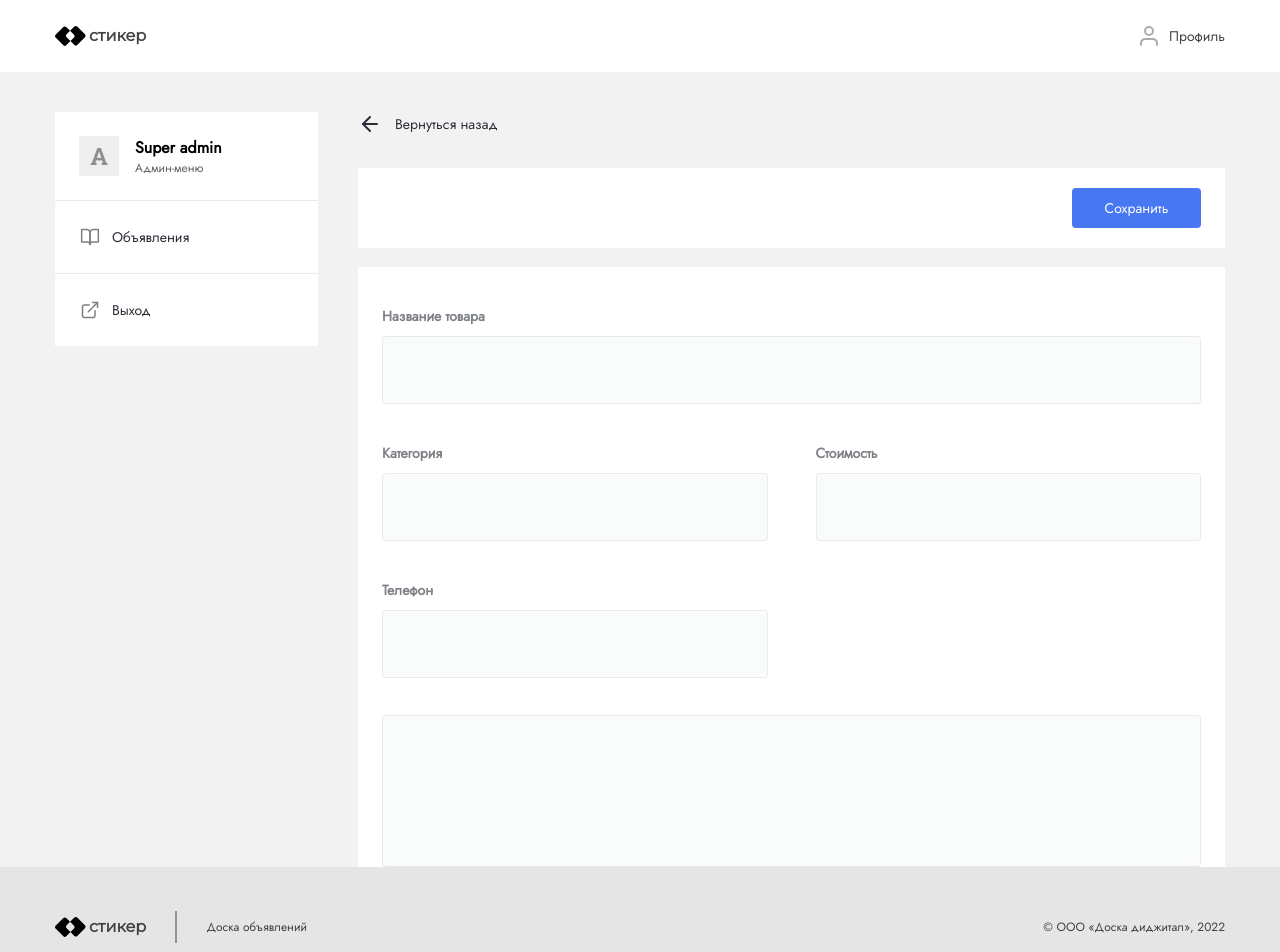
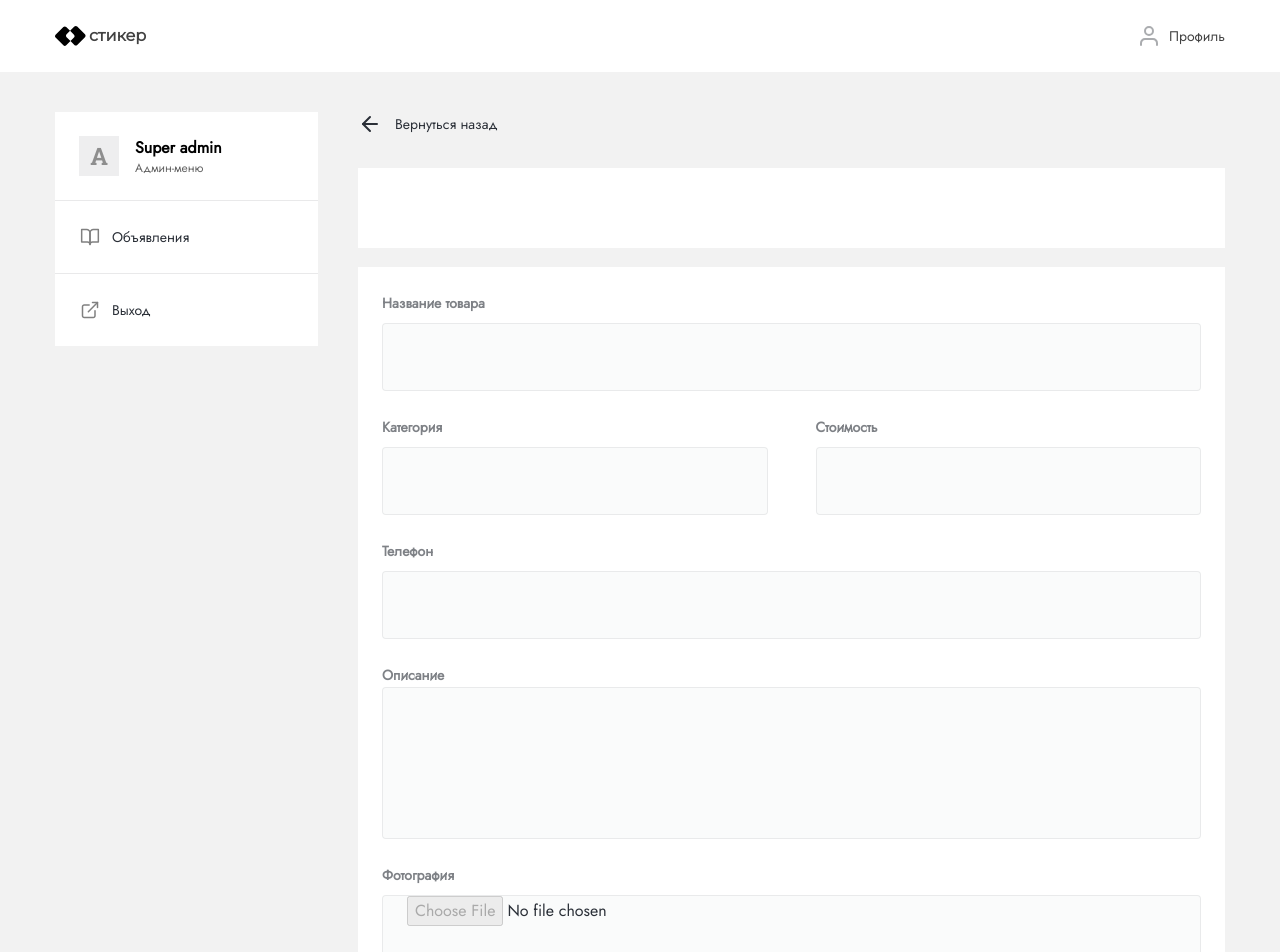
Before and after one commit to anikulshin310/homework, a React (Create React App) app: page /bulletin_board/1 in a window 1280 px wide. Shown: the top 952 px of the page. Built offline with nearby package versions, Linux system fonts and the light colour scheme.

Commit message:
detailed form

```diff
--- a/src/App.tsx
+++ b/src/App.tsx
@@ -12,7 +12,8 @@ const App = () => {
       <Routes>
         <Route path="/" />
         <Route path="/bulletin_board" element={<BulletInBoard />} />
-        <Route path="/bulletin_board/:uuid" element={<GoodItemDetailed />} />
+        <Route path="/bulletin_board/:add" element={<GoodItemDetailed />} />
+        <Route path="/bulletin_board/good/:uuid" element={<GoodItemDetailed />} />
       </Routes>
     </PageLayout>
   );
--- a/src/components/Modal/modal.module.scss
+++ b/src/components/Modal/modal.module.scss
@@ -2,10 +2,10 @@
   position: absolute;
   z-index: 6;
   width: 242px;
-  height: 144px;
+  height: 150px;
   background: #ffffff;
   border: 1px solid rgba(44, 45, 46, 0.08);
-  right: 24px;
+  right: 25px;
   top: 49px;
 
   .item_wrapper {
--- a/src/entities/BulletInBoard/index.tsx
+++ b/src/entities/BulletInBoard/index.tsx
@@ -66,10 +66,10 @@ const BulletInBoard: FC = () => {
         dispatch(deleteItem(item));
         break;
       case 'look':
-        navigate(`${item.uuid}`, { replace: true });
+        navigate(`good/${item.uuid}`, { replace: true });
         break;
       case 'edit':
-        navigate(`${item.uuid}?edit`, { replace: true });
+        navigate(`good/${item.uuid}?edit`, { replace: true });
         break;
       default:
         break;
--- a/src/entities/GoodItemDetailed/components/DetailedHeader.tsx
+++ b/src/entities/GoodItemDetailed/components/DetailedHeader.tsx
@@ -6,9 +6,11 @@ import Button from '../../../components/Button';
 
 interface IDetailedHeader {
   name?: string;
+  editable: boolean;
+  onSave: () => void;
 }
 
-const DetailedHeader: FC<IDetailedHeader> = ({ name }) => {
+const DetailedHeader: FC<IDetailedHeader> = ({ name, editable, onSave }) => {
   const navigate = useNavigate();
   return (
     <div className={style.header_wrapper}>
@@ -23,11 +25,9 @@ const DetailedHeader: FC<IDetailedHeader> = ({ name }) => {
       </div>
       <div className={style.header_bot}>
         <div className={style.header_title}>{name}</div>
-        <Button
-          className={style.header_button}
-          text="Сохранить"
-          onClick={() => console.log('сохранить')}
-        />
+        {editable ? (
+          <Button className={style.header_button} text="Сохранить" onClick={onSave} />
+        ) : null}
       </div>
     </div>
   );
--- a/src/entities/GoodItemDetailed/components/DetailedInfoForm/DetailedInfoForm.module.scss
+++ b/src/entities/GoodItemDetailed/components/DetailedInfoForm/DetailedInfoForm.module.scss
@@ -3,29 +3,13 @@
   flex-direction: column;
   background-color: #ffffff;
   margin-top: 19px;
+  margin-bottom: 237px;
 }
-
-.first_row {
-  margin-top: 37px;
-}
-.second_row {
-  @extend .first_row;
-  display: flex;
-}
-.third_row {
-  @extend .first_row;
-  width: 50%;
-}
-.fourth_row {
-  @extend .first_row;
-  display: flex;
 textarea {
   height: 128px;
   flex-grow: 1;
   padding-left: 24px;
   padding-right: 24px;
-    margin-left: 24px;
-    margin-right: 24px;
   resize: none;
   overflow: hidden;
   background: rgba(42, 47, 55, 0.02);
@@ -33,11 +17,19 @@
   border-radius: 4px;
   padding-top: 20px;
 }
+
+.row_two_items {
+  display: flex;
+}
+.row_one_item {
+  display: flex;
+  width: 50%;
 }
 .form_input {
   display: flex;
   flex-grow: 1;
   flex-direction: column;
+  margin-top: 24px;
   padding-left: 24px;
   padding-right: 24px;
 
@@ -48,7 +40,6 @@
     font-weight: 700;
     font-size: 14px;
     line-height: 24px;
-    /* identical to box height, or 171% */
     display: flex;
     align-items: center;
     color: #2a2f37;
--- a/src/entities/GoodItemDetailed/components/DetailedInfoForm/DetailedInput.tsx
+++ b/src/entities/GoodItemDetailed/components/DetailedInfoForm/DetailedInput.tsx
@@ -2,16 +2,19 @@ import React, { FC } from 'react';
 import style from './DetailedInfoForm.module.scss';
 
 interface IDetailedInput {
+  type?: string;
+  onChange?: (e: any) => void;
   title: string;
-  value?: string;
-  editable: boolean;
+  value?: string | number;
+  edit: boolean;
+  field?: string;
 }
 
-const DetailedInput: FC<IDetailedInput> = ({ title, value, editable }) => {
+const DetailedInput: FC<IDetailedInput> = ({ type, title, value, edit, onChange, field }) => {
   return (
     <div className={style.form_input}>
       <div className={style.form_title}>{title}</div>
-      <input value={value} disabled={!editable} />
+      <input type={type} value={value} disabled={!edit} onChange={onChange} name={field} />
     </div>
   );
 };
--- a/src/entities/GoodItemDetailed/components/DetailedInfoForm/index.tsx
+++ b/src/entities/GoodItemDetailed/components/DetailedInfoForm/index.tsx
@@ -1,31 +1,65 @@
-import React, { FC } from 'react';
+import React, { FC, useEffect, useReducer, useState } from 'react';
 import { IData } from '../../../../mocks/data';
 import style from './DetailedInfoForm.module.scss';
 import DetailedInput from './DetailedInput';
 
 interface IDetailedInfoForm {
-  item?: IData;
-  editable: boolean;
+  item?: any;
+  edit: boolean;
+  handleInputChange?: (e: any) => void;
 }
 
-const DetailedInfoForm: FC<IDetailedInfoForm> = ({ item, editable }) => {
+const DetailedInfoForm: FC<IDetailedInfoForm> = ({ item, edit, handleInputChange }) => {
   return (
     <div className={style.form_wrapper}>
-      <div className={style.first_row}>
-        <DetailedInput title="Название товара" value={item?.name} editable={editable} />
+      <DetailedInput
+        title="Название товара"
+        value={item?.name}
+        edit={edit}
+        field="name"
+        onChange={handleInputChange}
+      />
+      <div className={style.row_two_items}>
+        <DetailedInput
+          title="Категория"
+          value={item?.category}
+          edit={edit}
+          field="category"
+          onChange={handleInputChange}
+        />
+        <DetailedInput
+          title="Стоимость"
+          value={item?.price}
+          edit={edit}
+          field="price"
+          onChange={handleInputChange}
+        />
       </div>
-      <div className={style.second_row}>
-        <DetailedInput title="Категория" value={item?.category} editable={editable} />
-        <DetailedInput title="Стоимость" value={item?.price.toString()} editable={editable} />
+      <DetailedInput
+        title="Телефон"
+        value={item?.phone}
+        edit={edit}
+        field="phone"
+        onChange={handleInputChange}
+      />
+      <div className={style.form_input}>
+        <div className={style.form_title}>Описание</div>
+        <textarea
+          disabled={!edit}
+          maxLength={3000}
+          value={item?.description}
+          name="description"
+          onChange={handleInputChange}
+        />
       </div>
-      <div className={style.third_row}>
-        <DetailedInput title="Телефон" value={item?.phone} editable={editable} />
-      </div>
-      <div className={style.fourth_row}>
-        <textarea disabled={!editable} maxLength={3000}>
-          {item?.description}
-        </textarea>
-      </div>
+      <DetailedInput type="file" title="Фотография" edit={edit} />
+      <DetailedInput
+        title="Местоположение"
+        value={item?.coordinates.latitude}
+        edit={edit}
+        field="coordinates"
+        onChange={handleInputChange}
+      />
     </div>
   );
 };
--- a/src/entities/GoodItemDetailed/index.tsx
+++ b/src/entities/GoodItemDetailed/index.tsx
@@ -1,4 +1,4 @@
-import React, { FC, useEffect, useState } from 'react';
+import React, { FC, useEffect, useReducer, useState } from 'react';
 import { useDispatch, useSelector } from 'react-redux';
 import { useLocation, useParams } from 'react-router-dom';
 import { getGoodsData } from '../../store/Goods/selectors';
@@ -7,23 +7,63 @@ import DetailedInfoForm from './components/DetailedInfoForm';
 import style from './GoodItemDetailed.module.scss';
 
 const GoodItemDetailed: FC = () => {
-  const dispatch = useDispatch();
-
   const location = useLocation();
   const params = useParams();
   const goodsData = useSelector(getGoodsData);
-  const currentItem = goodsData.find((item) => item.uuid === params.uuid);
+  const detailedItem = goodsData.find((item) => item.uuid === params.uuid);
   const [editable, setEditable] = useState(false);
+
+  const initialState = {
+    name: detailedItem?.name,
+    category: detailedItem?.category,
+    price: detailedItem?.price,
+    phone: detailedItem?.phone,
+    description: detailedItem?.description,
+    coordinates: {
+      latitude: detailedItem?.coordinates.latitude,
+    },
+  };
+
+  const reducer = (state = initialState, action: any) => {
+    switch (action.type) {
+      case 'HANDLE_INPUT_TEXT':
+        return { ...state, [action.field]: action.payload };
+
+      default:
+        return state;
+    }
+  };
+  const [state, dispatch] = useReducer(reducer, initialState);
+  const [currentItem, setCurrentItem] = useState(initialState);
+  const handleInputChange = (e: any) => {
+    dispatch({
+      type: 'HANDLE_INPUT_TEXT',
+      field: e.target.name,
+      payload: e.target.value,
+    });
+  };
+  useEffect(() => {
+    if (editable) {
+      setCurrentItem(state);
+    }
+  }, [state]);
 
   useEffect(() => {
     if (location.search === '?edit') {
       setEditable(true);
     }
-  });
+    if (params.add === 'add') {
+      setEditable(true);
+    }
+  }, [location]);
   return (
     <div className={style.detailed_wrapper}>
-      <DetailedHeader name={currentItem?.name} />
-      <DetailedInfoForm item={currentItem} editable={editable} />
+      <DetailedHeader
+        editable={editable}
+        name={currentItem?.name}
+        onSave={() => console.log(currentItem)}
+      />
+      <DetailedInfoForm item={currentItem} edit={editable} handleInputChange={handleInputChange} />
     </div>
   );
 };
```
Lines whose indentation alone changed are shown as unchanged.
